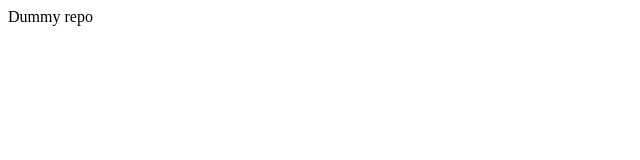
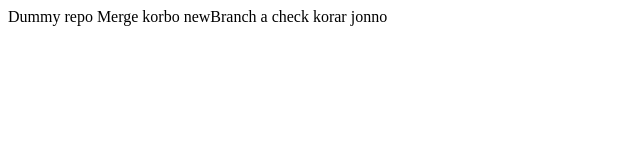
Before and after one commit to nhwnahid007/dummy_repo, a plain HTML site: page index.html in a window 1280 px wide. Shown: the whole page, without its empty margins (0-640 px from the left). Drawn offline with Linux system fonts and the light colour scheme.

Commit message:
added code

```diff
--- a/index.html
+++ b/index.html
@@ -7,5 +7,7 @@
 </head>
 <body>
     Dummy repo
+
+    Merge korbo newBranch a check korar jonno
 </body>
 </html>
```
